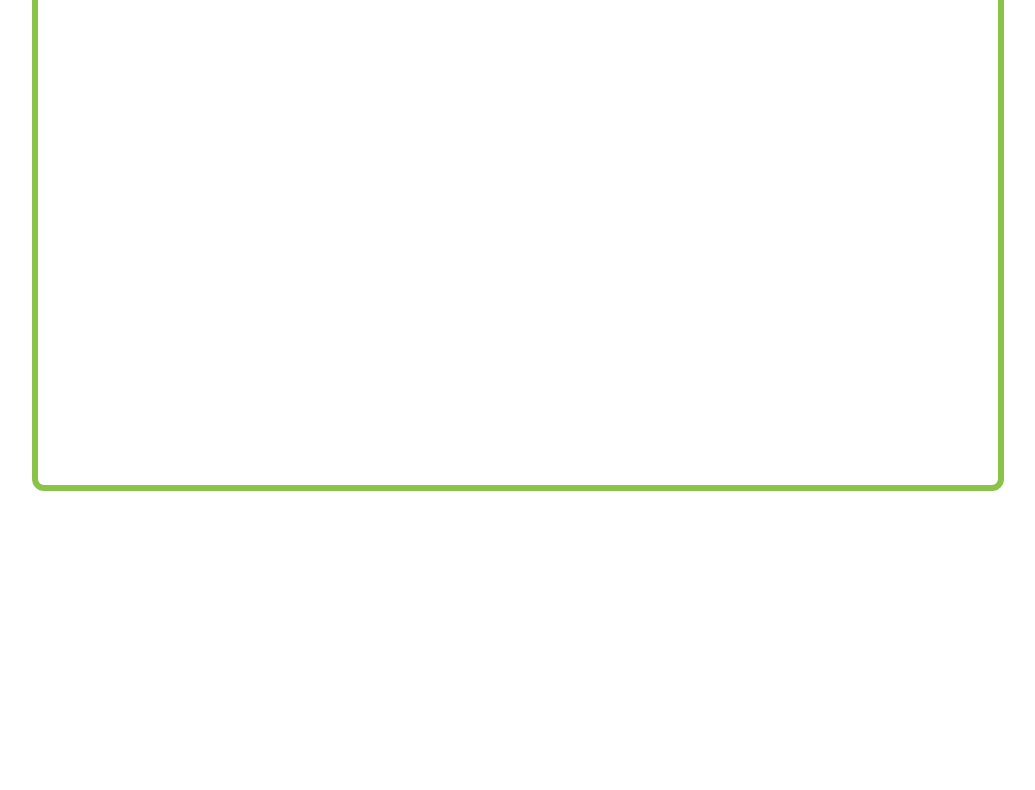
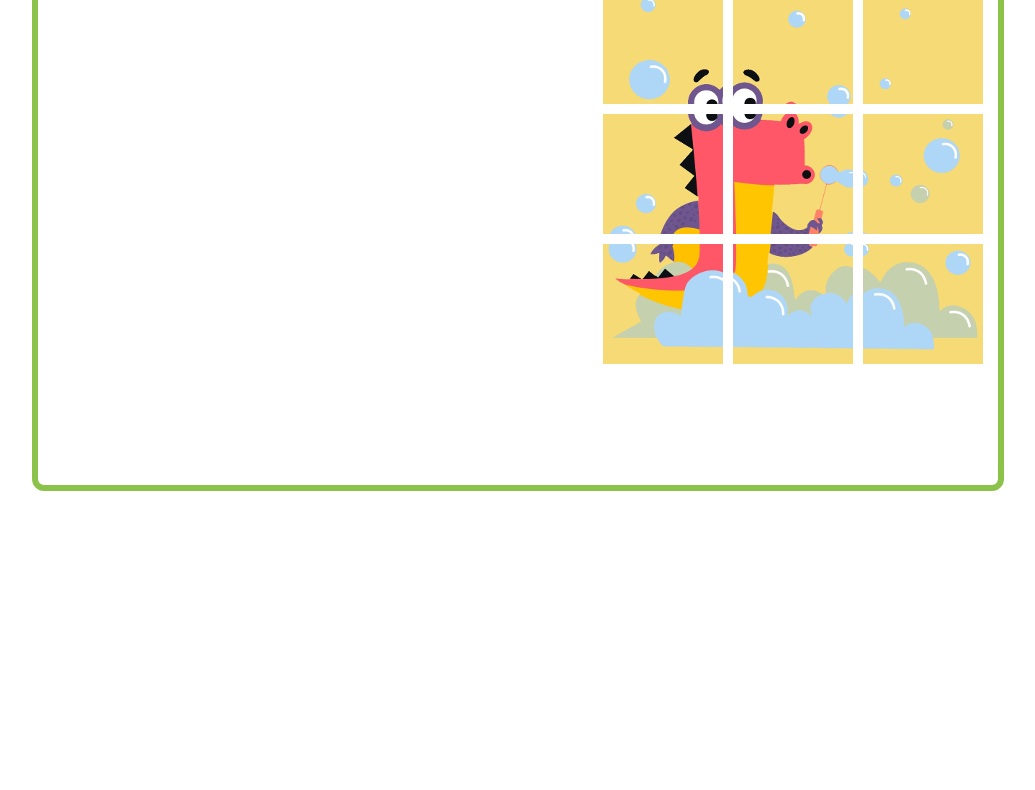
Before and after one commit to Alexsandr733/Puzzles, a plain HTML site: page index.html in a window 1280 px wide. Shown: the part 111-901 px from the top of the page, without its empty margins (122-1157 px from the left). After the commit the page ends 800 px from the top, so only its background shows below. Drawn offline with nearby package versions, Linux system fonts and the light colour scheme.

Commit message:
errors1744

```diff
--- a/_include/css/styles.css
+++ b/_include/css/styles.css
@@ -37,13 +37,14 @@ body {
   top: 10px;
 }
 .elements{
-position:relative;
+position: relative;
 }
 .picture{
   width: 120px;
   height: 120px;
   position: absolute;
-	left: 10px;
-  /*background-image: url('../img/0_0.png');
-  background-size: 120px 120px;*/
+  top: 10px;
+	/*left: 825px;*/
+  /*background-image: url('../img/0_0.png');*/
+  /*background-size: 120px 120px;*/
 }
--- a/_include/js/script.js
+++ b/_include/js/script.js
@@ -1,21 +1,67 @@
   $(document).ready(function() {
     // При загрузке страницы выполнится весь написанный здесь код
+    function getRandom(){
+      return Math.round(Math.random() * (8 - 0) + 0);
+    }
+  //     for (var i=0; i<=10;i++){
+  //   alert(getRandom());
+  // }
+    var pozitions = {
+    };
 
+    function imagesCreate () {
 
+      var pictureNames = [];
+      var pozition;
+      pozition=565;
+      var images = '';
+      var imagesurl = '';
+      for (var i=0; i<=8;i++){
 
-var images = '0_0.png';
-var imagesurl = '_include/img/'+images;
-alert(imagesurl);
-var pozition;
-pozition=0;
-for (var i=1; i<=9;i++){
-  pozition+=140;
+        // считаем номер картинки
 
-  $('.elements').append('<div class="picture"></div>').css('top',pozition)
+        var iter=0;
+        if(i>=0 && i<=2){
+          images = '0_'+i;
+        }
+        if(i>=3 && i<=5){
+          iter=i-3;
+          images='1_'+iter;
+        }
+        if(i>=6 && i<=8){
+          iter=i-6;
+          images='2_'+iter;
+        }
+
+        var pushed = pictureNames.push(images);
+
+        var r = getRandom();
+        console.log(r, pictureNames[r]);
+      //  alert(r);
+      //  alert(pictureNames[r]);
+
+        // меняем позицию div и задаём фон
+        if (i==3 || i==6){
+        pozition=565;
+        }
+        $(".elements").append('<div class="picture"></div>');
+        if(i>2){
+          $(".picture").eq(i).css('top',140);//820
+        }
+        if(i>5){
+          $(".picture").eq(i).css('top',270);//690
+          }
+          imagesurl = '_include/img/'+images+'.png';
+          $(".picture").eq(i).css('left',pozition).css( "background-image", "url('"+imagesurl+"')");
+          //.css( "background-image", "url('_include/img/0_0.png')");
           // .css( "background-image", "url('"+imagesurl+"')");
-.css( "background-image", "url('_include/img/0_0.png')");
+        // .css( "background-image", "url('_include/img/0_0.png')");
+          pozition+=130;
+        }
+
 
     }
 
+    imagesCreate();
 
   });
```
Lines whose indentation alone changed are shown as unchanged.
